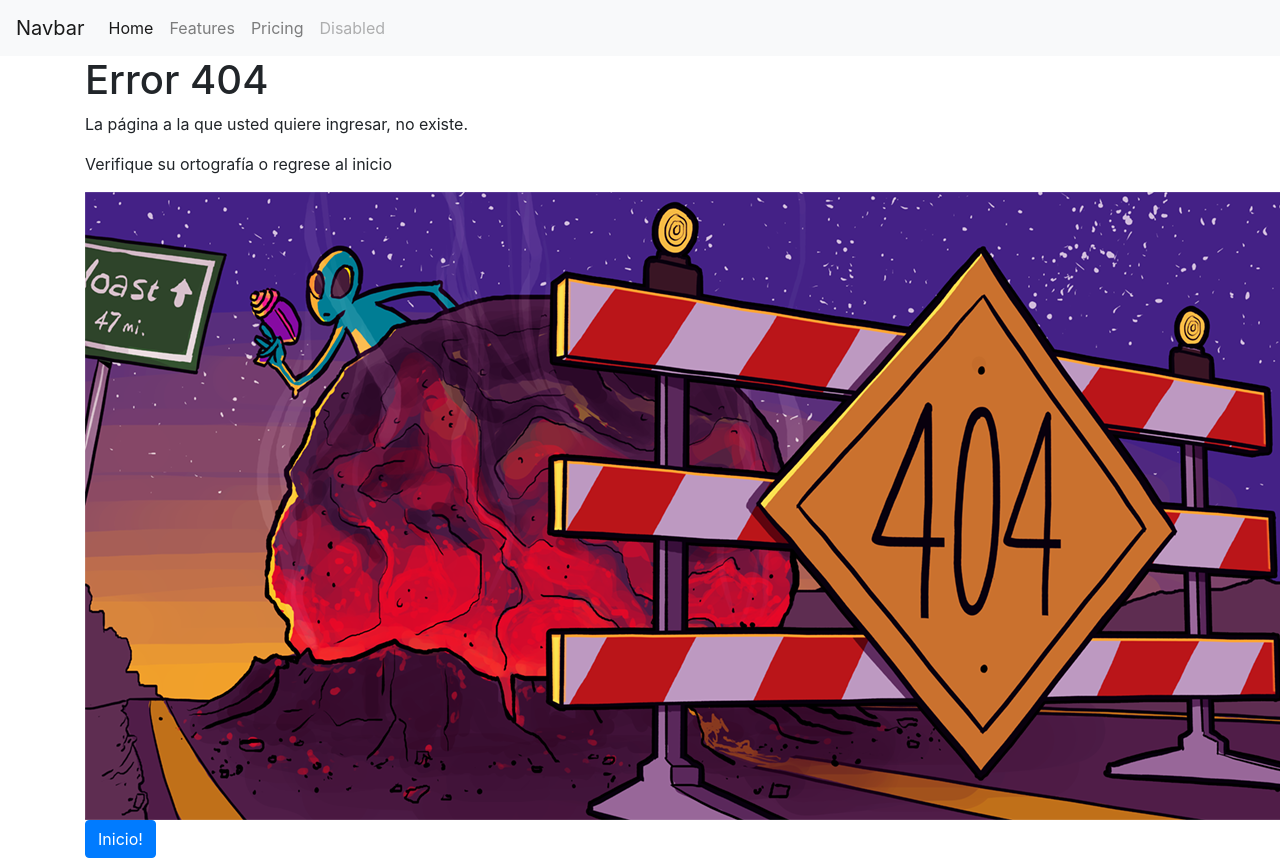
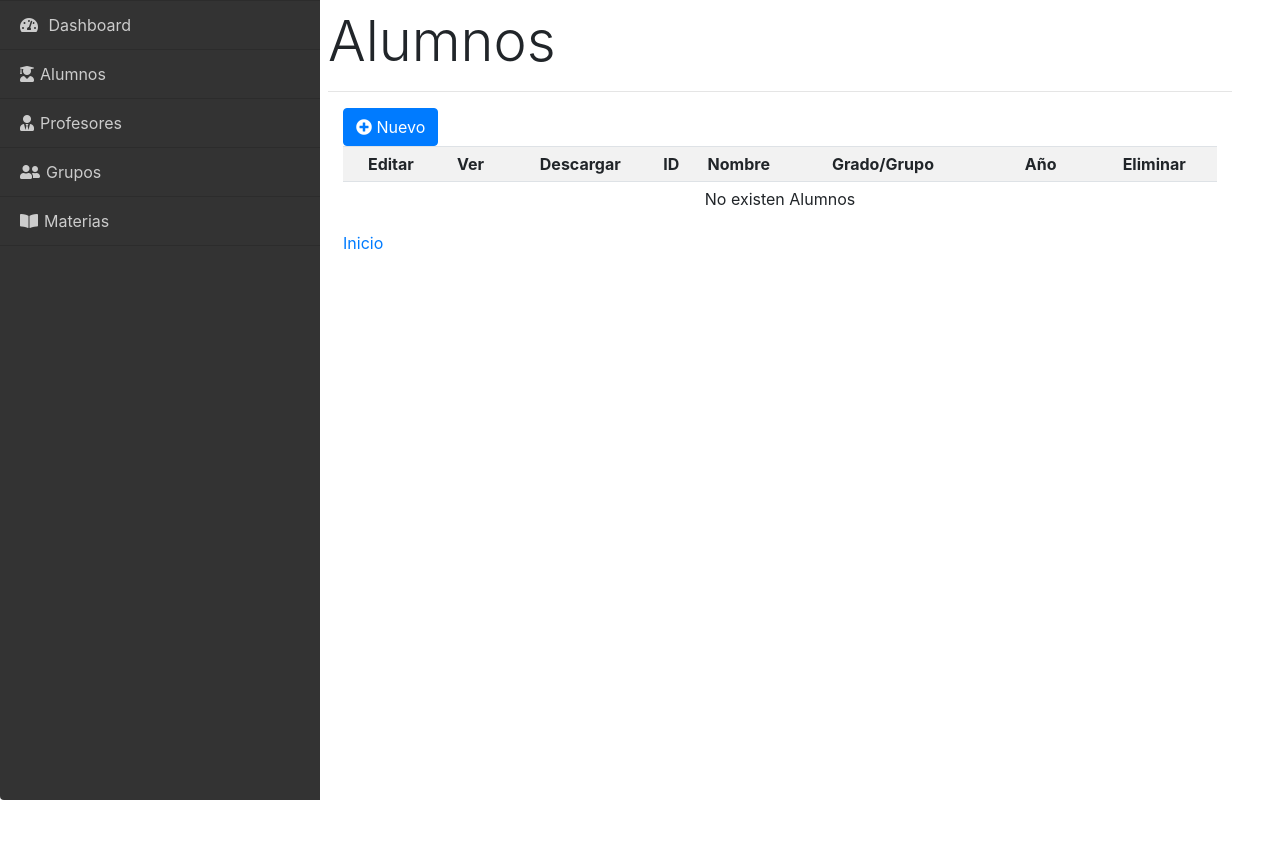
Before and after one commit to aldoluria/tiadsm, a Flask app: page /dashboard/alumnos in a window 1280 px wide. After the commit the page ends 800 px from the top, so only its background shows below. Run offline with Flask 3, Linux system fonts and the light colour scheme; data that the repository does not hold is empty; some libraries are stand-ins or nearby versions.

Commit message:
Crear Alumnos v1.0

```diff
--- a/app/app.py
+++ b/app/app.py
@@ -1,11 +1,44 @@
-from flask import Flask, render_template, url_for, redirect
+import os
+import psycopg2
+from flask import Flask, render_template, url_for, redirect, request, flash
+from flask_wtf.csrf import CSRFProtect
 
 app = Flask(__name__)
+csrf=CSRFProtect()
+
+"""
+Para realizar la conexión a la base de datos con postgresql es importante intalar psycopg2
+
+    pip install psycopg2
+
+Despues, debemos configurar nuestras variables de entorno (Variables de usuario)
+    DB_USERNAME = Nombre_Postgres
+    DB_PASSWORD = Contraseña_Postgres
+"""
+
+def get_db_connection():
+    try:
+        conn = psycopg2.connect(host='localhost',
+                                dbname='escuela_aglg',
+                                user=os.environ['DB_USERNAME'],
+                                password=os.environ['DB_PASSWORD'])
+        return conn
+    except psycopg2.Error as error:
+        print(f"Error al conectar a la base de datos: {error}")
+        return None
+
+app.secret_key='mysecretkey'
 
 @app.route("/")
 def index():
+    conn = get_db_connection()
+    cur = conn.cursor()
+    cur.execute('SELECT * FROM alumnos;')
+    alumnos = cur.fetchall()
+    cur.close()
+    conn.close()
     titulo = "Clase Chidita del dia de HOY!!!!!!!!!"
-    return render_template('index.html', titulo=titulo)
+    return render_template('index.html', titulo=titulo, alumnos=alumnos)
 
 @app.route("/about-us")
 def about_us():
@@ -16,11 +49,52 @@ def dashboard():
     titulo = "Panel de Administración"
     return render_template('dashboard.html', titulo=titulo)
 
-@app.route("/dashboard/users")
-def users():
-    titulo = "Usuarios"
-    return render_template('users.html', titulo=titulo)
+#------------------------- CRUD Alumnos -------------------------
 
+@app.route("/dashboard/alumnos")
+def alumnos():
+    titulo = "Alumnos"
+    conn = get_db_connection()
+    cur = conn.cursor()
+    cur.execute('SELECT * FROM alumnos;')
+    alumnos = cur.fetchall()
+    cur.close()
+    conn.close()
+    return render_template('alumnos.html', titulo=titulo,alumnos=alumnos)
+
+@app.route("/dashboard/alumnos/nuevo")
+def alumnos_nuevo():
+    titulo = "Alumno nuevo"
+    return render_template('alumnos_nuevo.html', titulo=titulo)
+
+@app.route('/dashboard/alumnos/crear', methods=('GET', 'POST'))
+def alumnos_crear():
+    if request.method == 'POST':
+        nombre = request.form['nombre']
+        paterno = request.form['paterno']
+        materno = request.form['materno']
+        activo = True
+
+        conn = get_db_connection()
+        cur = conn.cursor()
+        cur.execute('INSERT INTO alumnos (nombre, apellido_paternno, apellido_materno, activo)'
+                    'VALUES (%s, %s, %s, %s)',
+                    (nombre, paterno, materno, activo))
+        conn.commit()
+        cur.close()
+        conn.close()
+
+        flash('¡Alumno agregado exitosamente!')
+
+        return redirect(url_for('alumnos'))
+
+    return redirect(url_for('alumnos_nuevo'))
+
+#------------------------- CRUD Profesores -------------------------
+
+#------------------------- CRUD Materias -------------------------
+
+#------------------------- CRUD Grupos -------------------------
 def pagina_no_encontrada(error):
     return render_template('404.html')
 
@@ -28,6 +102,7 @@ def acceso_no_autorizado(error):
     return redirect(url_for('login'))
 
 if __name__ == '__main__':
+    csrf.init_app(app)
     app.register_error_handler(404, pagina_no_encontrada)
     app.register_error_handler(401, acceso_no_autorizado)
     app.run(debug=True, port=5000)
--- a/app/static/css/dashboard.css
+++ b/app/static/css/dashboard.css
@@ -1,3 +1,7 @@
+a {
+  text-decoration: none !important;
+}
+
 #sidebar {
     overflow: hidden;
     z-index: 3;
--- /dev/null
+++ b/app/templates/alumnos.html
@@ -0,0 +1,59 @@
+{% extends './layout_admin.html' %}
+
+{% block title %} {{titulo}} {% endblock %}
+
+{% block body %}
+
+
+{% with messages = get_flashed_messages() %}
+  {% if messages %}
+    {% for message in messages %}
+    <div class="alert alert-success alert-dismissible fade show" role="alert">
+        <strong>{{message}}</strong>
+        <button type="button" class="close" data-dismiss="alert" aria-label="Close">
+            <span aria-hidden="true">&times;</span>
+        </button>
+    </div>
+    {% endfor %}
+  {% endif %}
+{% endwith %}
+
+    <a href="{{url_for('alumnos_nuevo')}}" class="btn btn-primary"><i class="fas fa-plus-circle"></i> Nuevo</a>
+
+
+    <table class="table table-striped table-sm table-hover">
+        <tr>
+            <th class="text-center">Editar</th>
+            <th class="text-center">Ver</th>
+            <th class="text-center">Descargar</th>
+            <th>ID</th>
+            <th>Nombre</th>
+            <th>Grado/Grupo</th>
+            <th>Año</th>
+            <th class="text-center">Eliminar</th>
+        </tr>
+        {% if alumnos %}
+        {% for alumno in alumnos %}
+            <tr>
+                <td class="text-center"><a href="#"><i class="fas fa-edit"></i></a></td>
+                <td class="text-center"><a href="#"><i class="fas fa-eye"></i></i></a></td>
+                <td class="text-center"><a href="#" target="_blank"><i class="fas fa-file-pdf" style="color: red;"></i></a></td>
+                <td>{{ alumno[0] }}</td>
+                <td>{{ alumno[1] }} {{ alumno[2] }} {{ alumno[3] }}</td>
+                <td>{{ alumno[5]}} ° {{ alumno[6] }}</td>
+                <td>{{ alumno[7] }}</td>
+                <td class="text-center"><a href="#" class="btn-delete"><i class="fas fa-trash-alt" style="color: red;"></i></a></td>
+            </tr>
+        {% endfor %}
+        {% else %}
+            <tr>
+                <td align="center" colspan="8">No existen {{titulo}}</td>
+            </tr>
+        {% endif %}
+    </table>
+
+
+
+    <a href="{{url_for('index')}}">Inicio</a>
+
+{% endblock %}
--- a/app/templates/dashboard.html
+++ b/app/templates/dashboard.html
@@ -4,8 +4,6 @@
 
 {% block body %}
 
-    <h1>¡Bienvenido a tu {{titulo}}!</h1>
-
     <a href="{{url_for('about_us')}}">About us!</a>
 
 {% endblock %}
--- a/app/templates/index.html
+++ b/app/templates/index.html
@@ -9,4 +9,8 @@
 
     <a href="{{url_for('about_us')}}">About us!</a>
 
+
+
+
+
 {% endblock %}
--- a/app/templates/layout_admin.html
+++ b/app/templates/layout_admin.html
@@ -14,25 +14,18 @@
         <div class="row d-flex d-md-block flex-nowrap wrapper">
             <div class="col-md-3 float-left col-1 pl-0 pr-0 collapse width show" id="sidebar">
                 <div class="list-group border-0 text-center text-md-left">
-                    <a href="#" class="list-group-item d-inline-block collapsed" data-toggle="collapse"><i class="fa fa-tachometer-alt"></i> <span class="d-none d-md-inline">Dashboard</span> </a>
-                    <a href="#" class="list-group-item d-inline-block collapsed"><i class="fa fa-film"></i> <span class="d-none d-md-inline">Item 2</span></a>
-                    <a href="#" class="list-group-item d-inline-block collapsed" data-toggle="collapse"><i class="fa fa-book"></i> <span class="d-none d-md-inline">Item 3 </span></a>
-                    <a href="#" class="list-group-item d-inline-block collapsed" data-parent="#sidebar"><i class="fa fa-heart"></i> <span class="d-none d-md-inline">Item 4</span></a>
-                    <a href="#" class="list-group-item d-inline-block collapsed" data-parent="#sidebar"><i class="fa fa-list"></i> <span class="d-none d-md-inline">Item 5</span></a>
-                    <a href="#" class="list-group-item d-inline-block collapsed" data-parent="#sidebar"><i class="fa fa-clock"></i> <span class="d-none d-md-inline">Link</span></a>
-                    <a href="#" class="list-group-item d-inline-block collapsed" data-parent="#sidebar"><i class="fa fa-th"></i> <span class="d-none d-md-inline">Link</span></a>
-                    <a href="#" class="list-group-item d-inline-block collapsed" data-parent="#sidebar"><i class="fa fa-cog"></i> <span class="d-none d-md-inline">Link</span></a>
-                    <a href="#" class="list-group-item d-inline-block collapsed" data-parent="#sidebar"><i class="fa fa-calendar"></i> <span class="d-none d-md-inline">Link</span></a>
-                    <a href="#" class="list-group-item d-inline-block collapsed" data-parent="#sidebar"><i class="fa fa-envelope"></i> <span class="d-none d-md-inline">Link</span></a>
-                    <a href="#" class="list-group-item d-inline-block collapsed" data-parent="#sidebar"><i class="fa fa-chart-bar"></i> <span class="d-none d-md-inline">Link</span></a>
-                    <a href="#" class="list-group-item d-inline-block collapsed" data-parent="#sidebar"><i class="fa fa-star"></i> <span class="d-none d-md-inline">Link</span></a>
+                    <a href="{{url_for('dashboard')}}" class="list-group-item d-inline-block collapsed"><i class="fa fa-tachometer-alt"></i> <span class="d-none d-md-inline">Dashboard</span> </a>
+                    <a href="{{url_for('alumnos')}}" class="list-group-item d-inline-block collapsed"><i class="fas fa-user-graduate"></i><span class="d-none d-md-inline">Alumnos</span></a>
+                    <a href="#" class="list-group-item d-inline-block collapsed"><i class="fas fa-user-tie"></i><span class="d-none d-md-inline">Profesores </span></a>
+                    <a href="#" class="list-group-item d-inline-block collapsed"><i class="fas fa-user-friends"></i><span class="d-none d-md-inline">Grupos</span></a>
+                    <a href="#" class="list-group-item d-inline-block collapsed"><i class="fas fa-book-open"></i><span class="d-none d-md-inline">Materias</span></a>
                 </div>
             </div>
             <main class="col-md-9 float-left col px-5 pl-md-2 pt-2 main">
                 <div class="page-header">
-                    <h2 class="display-4 font-weight-light">{{titulo}}</h2>
+                    <h3 class="display-4 font-weight-light">{{titulo}}</h3>
                 </div>
-                <p class="lead">{{titulo}}</p>
+
                 <hr>
                 <div class="container">
                     {% block body %}
```
Also changed, not shown: app/templates/alumnos_nuevo.html (added, +34 -0 lines), app/templates/users.html (deleted, +0 -11 lines).
